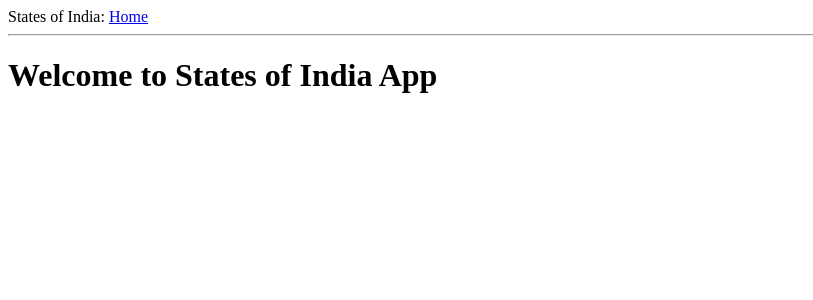
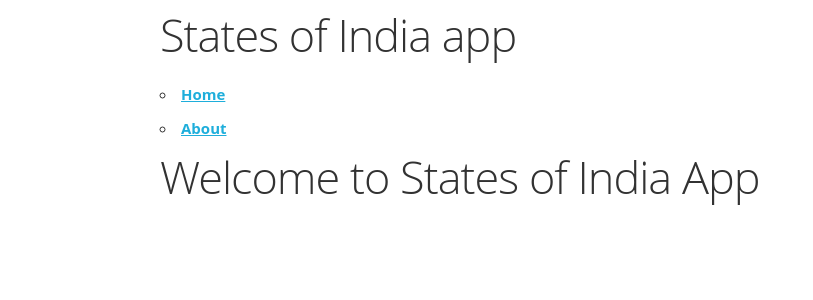
Before and after one commit to pranoti-d/vizabi, a Flask app: page / in a window 1280 px wide. Shown: the top 300 px of the page, without its empty margins (0-813 px from the left). Run offline with Flask 3, Linux system fonts and the light colour scheme.

Commit message:
Update base.html

```diff
--- a/app/templates/base.html
+++ b/app/templates/base.html
@@ -1,15 +1,23 @@
 
 <html>
     <head>
-      {% if title %}
-      <title>{{ title }} - States of India</title>
-      {% else %}
-      <title>Welcome to States of India</title>
-      {% endif %}
+      <link rel="stylesheet" href="{{ url_for('static', filename='css/main.css') }}">
     </head>
     <body>
-        <div>States of India: <a href="/index">Home</a></div>
-        <hr>
-        {% block content %}{% endblock %}
+        <header>
+            <div class="container">
+                <h1 class="logo">States of India app</h1>
+                <strong><nav>
+                    <ul class="menu">
+                        <li><a href="{{ url_for('home') }}">Home</a></li>
+                        <li><a href="{{ url_for('about') }}">About</a></li>
+                    </ul>
+                </nav></strong>
+            </div>
+         </header>
+        <div class="container">
+            {% block content %}
+            {% endblock %}
+        </div>
     </body>
 </html>
```
